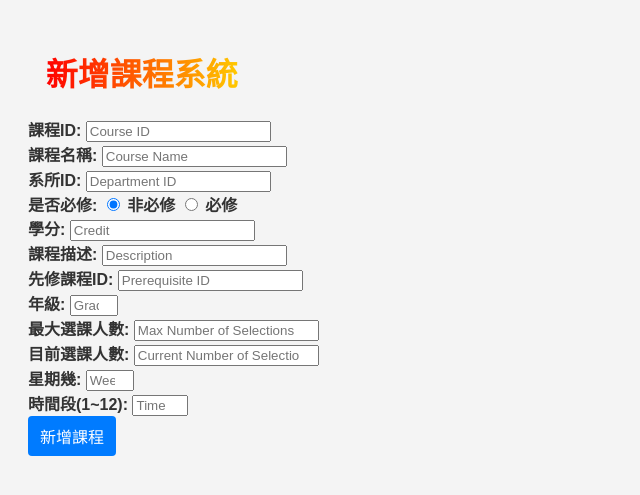
After one commit to FCU-DataBase113/DB_CourseSelectionSystem, a Flask app: page /teacher in a window 1280 px wide. The commit adds this page. Shown: the top 495 px of the page, without its empty margins (0-640 px from the left). Run offline with Flask 3, Linux system fonts and the light colour scheme; some libraries are stand-ins or nearby versions.

Commit message:
New teacher system can insert to SQL password:123

```diff
--- a/main.py
+++ b/main.py
@@ -1,6 +1,6 @@
 # 0415
 import MySQLdb
-from flask import url_for,jsonify,redirect,render_template,Flask, request
+from flask import url_for,jsonify,redirect,render_template,Flask, request, flash
 import random
 # 存放登入成功id
 logged_in_user_id = None
@@ -8,6 +8,8 @@ logged_in_user_id = None
 wrong = [0]
 id = [0]
 app = Flask(__name__)
+# 建立一組密碼
+app.secret_key = '123'
 
 if __name__ == '__main__':
     app.run(debug = True,host = "0.0.0.0",port = 5000)
@@ -718,3 +720,54 @@ def get_courses2():
     else:
         error_msg = {"error": "Course not found"}
         return jsonify(error_msg), 404
+
+# 新增加入課程系統
+@app.route('/teacher')
+def teacher():
+    return render_template('teacher.html')
+
+@app.route('/insert_course', methods=['POST'])
+def insert_course():
+    course_id = request.form['course_id']
+    course_name = request.form['course_name']
+    department_id = request.form['department_id']
+    required = request.form['required']
+    credit = request.form['credit']
+    description = request.form['description']
+    prerequisite_id = request.form['prerequisite_id']
+    grade = request.form['grade']
+    maxNumOfSelect = request.form['maxNumOfSelect']
+    curNumOfSelect = request.form['curNumOfSelect']
+    week_day = request.form['week_day']
+    time_index = request.form['time_index']
+
+    conn = sql_log()
+    cursor = conn.cursor()
+
+    try:
+        cursor.execute("SELECT course_id FROM Course WHERE course_id = %s", (course_id,))
+        if cursor.fetchone():
+            flash('Course ID already exists!', 'error')
+        else:
+            cursor.execute("""
+                INSERT INTO Course (course_id, course_name, department_id, required, credit,
+                                    description, prerequisite_id, grade, maxNumOfSelect, curNumOfSelect)
+                VALUES (%s, %s, %s, %s, %s, %s, %s, %s, %s, %s)
+                """, (course_id, course_name, department_id, required, credit, description, prerequisite_id, grade, maxNumOfSelect, curNumOfSelect))
+
+            # Insert into CourseTime table
+            cursor.execute("""
+                INSERT INTO CourseTime (course_id, week_day, time_index)
+                VALUES (%s, %s, %s)
+                """, (course_id, week_day, time_index))
+
+            conn.commit()
+            flash('Course added successfully!', 'success')
+    except MySQLdb.Error as e:
+        conn.rollback()
+        flash('An error occurred while adding the course!', 'error')
+    finally:
+        cursor.close()
+        conn.close()
+
+    return redirect(url_for('teacher'))
--- a/mysql/sql/Integrated_table.sql
+++ b/mysql/sql/Integrated_table.sql
@@ -166,6 +166,7 @@ CREATE TABLE `COURSE_RATE` (
     `comment`           VARCHAR (500),
     `comment_total`    INT
 );
+
 INSERT INTO `COURSE_RATE` VALUES ('001', 4, 'comment::狗都不修',1);
 INSERT INTO `COURSE_RATE` VALUES ('002', 0, 'comment', 0);
 INSERT INTO `COURSE_RATE` VALUES ('003', 0, 'comment', 0);
--- a/templates/index.html
+++ b/templates/index.html
@@ -32,6 +32,7 @@
             <li><a href="{{ url_for('register') }}">註冊</a></li>
             <li><a href="{{ url_for('login') }}">登入</a></li>
             <li><a href="{{ url_for('rate') }}">查詢課程評價</a></li>
+            <li><a href="{{ url_for('teacher')}}">系統</a></li>
         </ul>
     </nav>
 
--- /dev/null
+++ b/templates/teacher.html
@@ -0,0 +1,49 @@
+<!DOCTYPE html>
+<html lang="zh">
+
+<head>
+    <meta charset="UTF-8">
+    <meta name="viewport" content="width=device-width, initial-scale=1.0">
+    <link rel="stylesheet" href="{{ url_for('static', filename='course.css') }}">
+    <title>系統控制</title>
+</head>
+
+<body>
+    <h1>新增課程系統</h1>
+    <form id="course_form" action="/insert_course" method="post">
+        <label>課程ID: <input type="text" name="course_id" placeholder="Course ID" required min="0"></label><br>
+        <label>課程名稱: <input type="text" name="course_name" placeholder="Course Name" required></label><br>
+        <label>系所ID: <input type="number" name="department_id" placeholder="Department ID" required min="0"></label><br>
+        <label>是否必修:
+            <input type="radio" name="required" value="0" required checked> 非必修
+            <input type="radio" name="required" value="1" required> 必修
+        </label><br>
+        <label>學分: <input type="number" name="credit" placeholder="Credit" required></label><br>
+        <label>課程描述: <input type="text" name="description" placeholder="Description"></label><br>
+        <label>先修課程ID: <input type="text" name="prerequisite_id" placeholder="Prerequisite ID"></label><br>
+        <label>年級: <input type="number" name="grade" placeholder="Grade" required min="0" max="4"></label><br>
+        <label>最大選課人數: <input type="number" name="maxNumOfSelect" placeholder="Max Number of Selections" required
+                min="0"></label><br>
+        <label>目前選課人數: <input type="number" name="curNumOfSelect" placeholder="Current Number of Selections" required
+                min="0"></label><br>
+        <label>星期幾: <input type="number" name="week_day" placeholder="Week Day" required min="1" max="5"></label><br>
+        <label>時間段(1~12): <input type="number" name="time_index" placeholder="Time Index" required min="1" max="12"></label><br>
+        <button type="submit">新增課程</button>
+    </form>
+
+    <script>
+        function handleFormSubmit(event) {
+            var password = prompt("請輸入密碼以確認操作：");
+            if (password === "123") {
+                alert("課程添加成功!");
+            } else {
+                event.preventDefault(); // 取消表單提交
+                alert("密碼錯誤，操作已取消。");
+            }
+        }
+
+        var form = document.getElementById("course_form");
+        form.addEventListener("submit", handleFormSubmit);
+    </script>
+
+</html>
```
Also changed, not shown: 1 other file.
